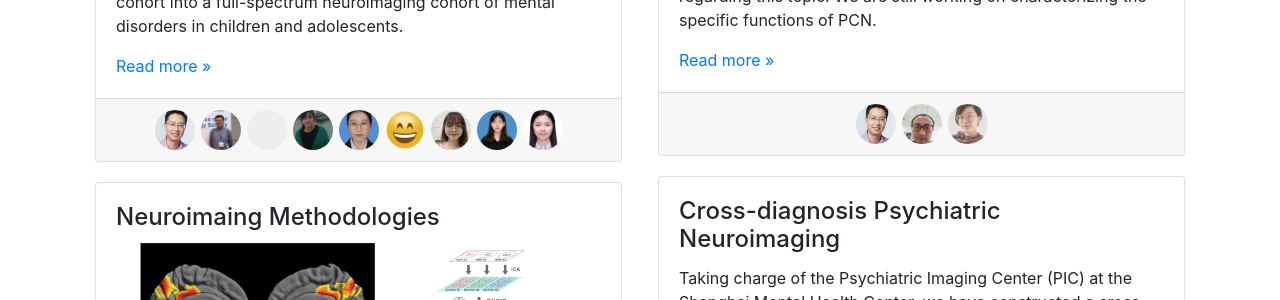
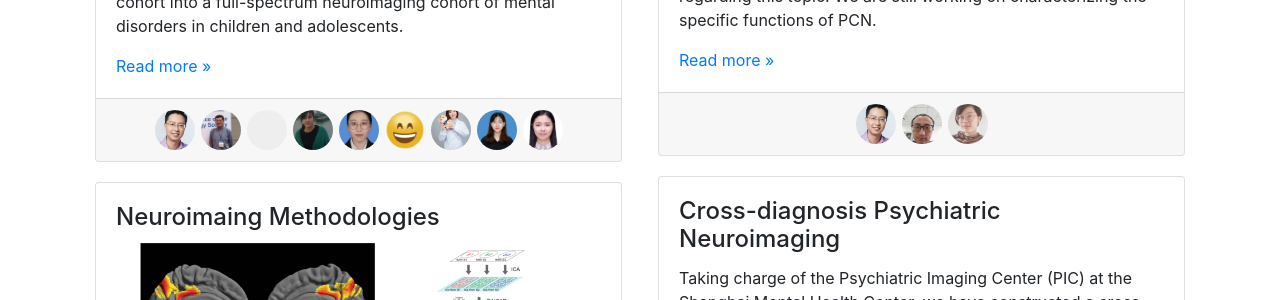
Before and after one commit to PHI-group/phi-group.github.io, a Jekyll site: the page built from projects.md, in a window 1280 px wide. Shown: the part 726-1026 px from the top of the page. Built offline with Jekyll 4.4.1, drawn with Linux system fonts in a browser that asks for light colours; comment, search, counter and statistics services are not loaded.

Commit message:
LiuJingjing image update

```diff
--- a/_data/people.yml
+++ b/_data/people.yml
@@ -91,7 +91,7 @@ gaojq:
 liujj:
     display_name: "Jingjing Liu"
     role: grad
-    image: /img/people/liujj.jpg
+    image: /img/people/liujj_1.jpg
     bio: Master Student
     school: M.Sc Candidate of Shanghai Jiao Tong University School of Medicine
 
```
Also changed, not shown: img/people/liujj_1.jpg (added).
